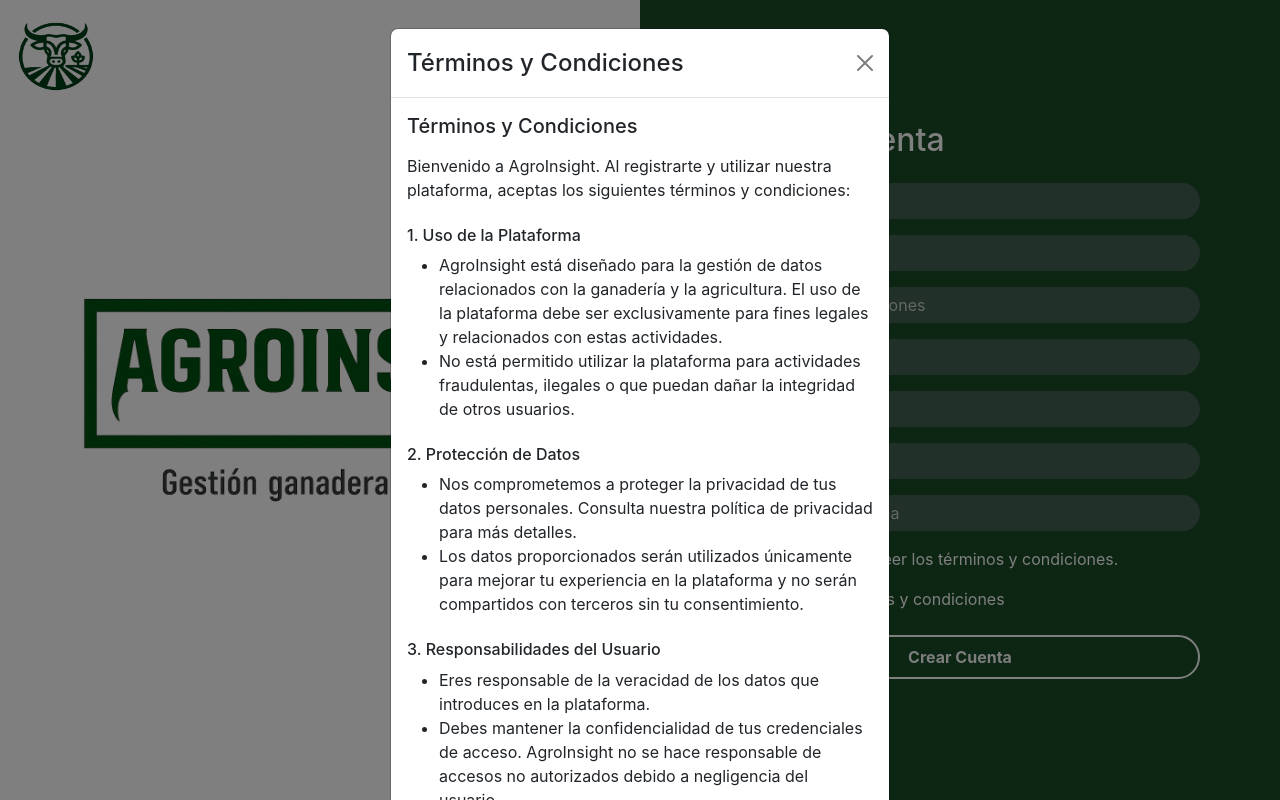
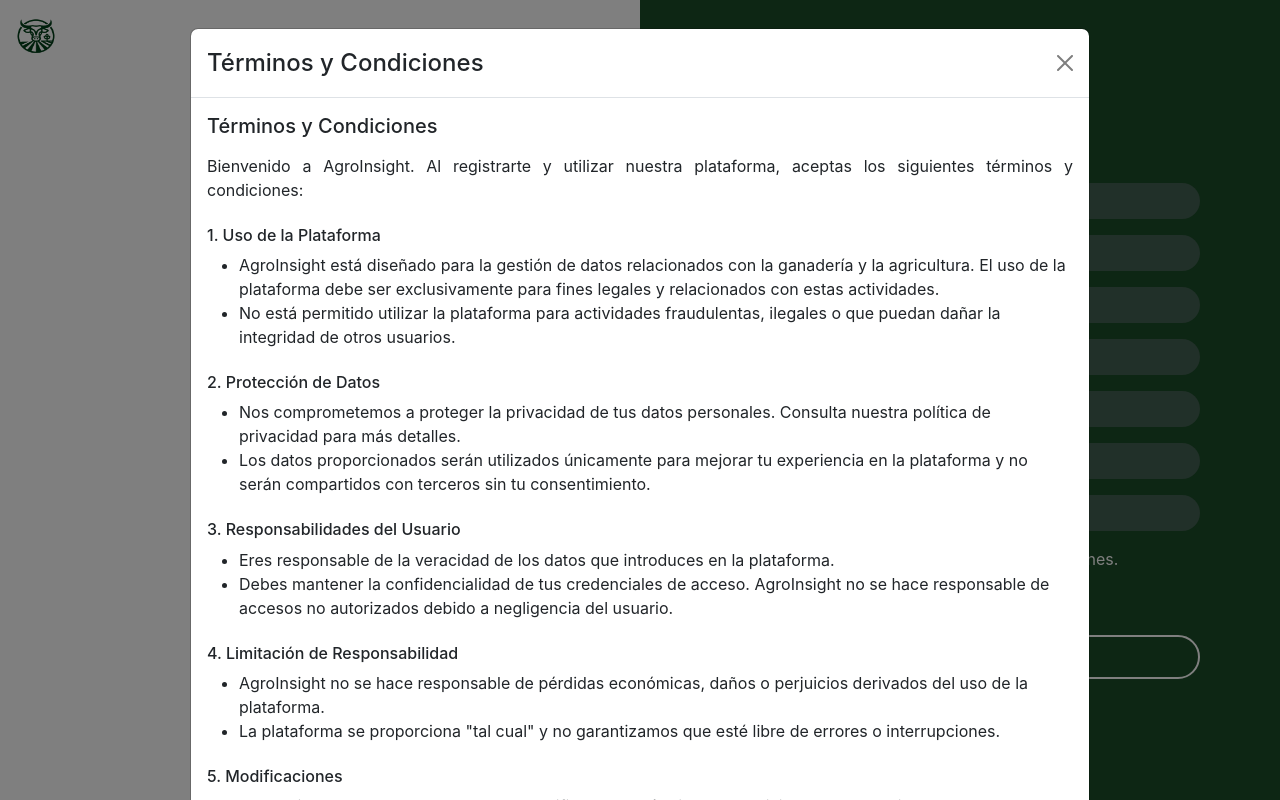
Before and after one commit to juannhm02/AgroInsight, a React (Create React App) app in the folder frontend/: page /register in a window 1280 px wide. Both pictures are taken after a click on the element "aquí". Built offline with nearby package versions, Linux system fonts and the light colour scheme.

Commit message:
actualización de estilos en las páginas de login, registro y recuperación de contraseña

```diff
--- a/frontend/src/index.css
+++ b/frontend/src/index.css
@@ -191,3 +191,9 @@
   border-color: var(--secondary);
   color: var(--white);
 }
+
+/* Modal ancho personalizado */
+.wide-modal .modal-dialog {
+  max-width: 800px; /* Ajusta el ancho deseado */
+  width: 90%; /* Opcional: para que sea responsivo */
+}
--- a/frontend/src/pages/ForgotPassword.jsx
+++ b/frontend/src/pages/ForgotPassword.jsx
@@ -9,14 +9,14 @@
           src="/LOGO.png"
           alt="AgroInsight Mini"
           className="position-absolute top-0 start-0 m-3"
-          style={{ width: 80, height: 80 }}
+          style={{ width: 40, height: 40 }}
         />
         <div className="m-auto">
           <img
             src="/home.png"
             alt="AgroInsight"
             className="img-fluid"
-            style={{ maxWidth: 700 }}
+            style={{ maxWidth: 300 }}
           />
         </div>
       </Col>
--- a/frontend/src/pages/Login.jsx
+++ b/frontend/src/pages/Login.jsx
@@ -11,7 +11,7 @@
           src="/LOGO.png"
           alt="AgroInsight Mini"
           className="position-absolute top-0 start-0 m-3"
-          style={{ width: 80, height: 80 }}
+          style={{ width: 40, height: 40 }}
         />
         {/* logo principal centrado */}
         <div className="m-auto">
@@ -19,7 +19,7 @@
             src="/home.png"
             alt="AgroInsight"
             className="img-fluid"
-            style={{ maxWidth: 700 }}
+            style={{ maxWidth: 300 }}
           />
         </div>
       </Col>
--- a/frontend/src/pages/Register.jsx
+++ b/frontend/src/pages/Register.jsx
@@ -15,14 +15,14 @@
             src="/LOGO.png"
             alt="AgroInsight Mini"
             className="position-absolute top-0 start-0 m-3"
-            style={{ width: 80, height: 80 }}
+            style={{ width: 40, height: 40 }}
           />
           <div className="m-auto">
             <img
               src="/home.png"
               alt="AgroInsight"
               className="img-fluid"
-              style={{ maxWidth: 700 }}
+              style={{ maxWidth: 300 }}
             />
           </div>
         </Col>
@@ -95,7 +95,29 @@
       </Row>
 
       {/* Modal de Términos y Condiciones */}
-      <Modal show={showTerms} onHide={handleCloseTerms} centered>
+      <style>
+        {`
+          .wide-modal {
+            max-width: 900px;
+          }
+          .modal-body p {
+            text-align: justify;
+          }
+        `}
+      </style>
+      <Modal
+        show={showTerms}
+        onHide={handleCloseTerms}
+        backdrop="static"
+        keyboard={false}
+        centered
+        dialogClassName="wide-modal"
+        onClick={(e) => {
+          if (e.target === e.currentTarget) {
+            handleCloseTerms();
+          }
+        }}
+      >
         <Modal.Header closeButton>
           <Modal.Title>Términos y Condiciones</Modal.Title>
         </Modal.Header>
```
